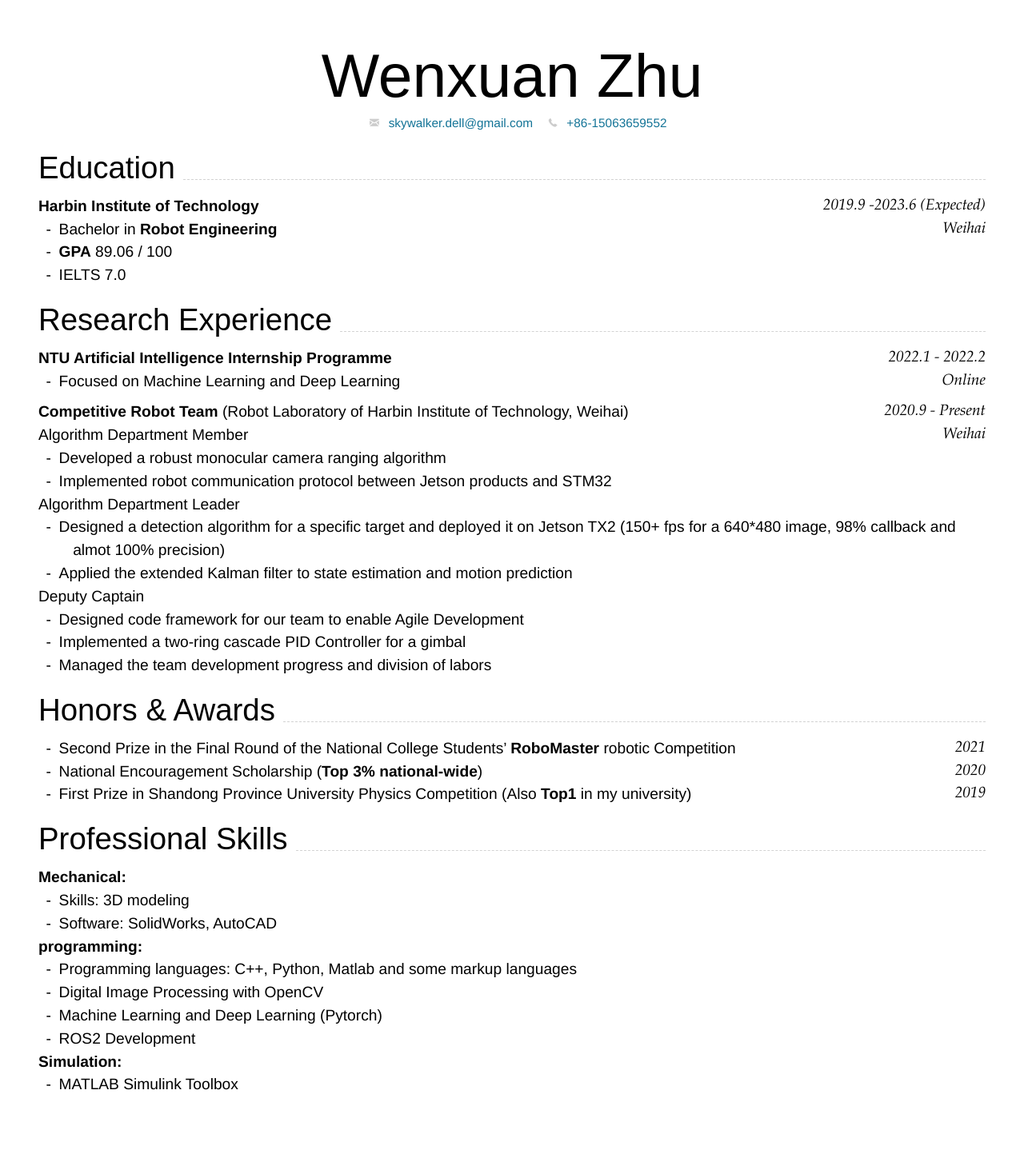
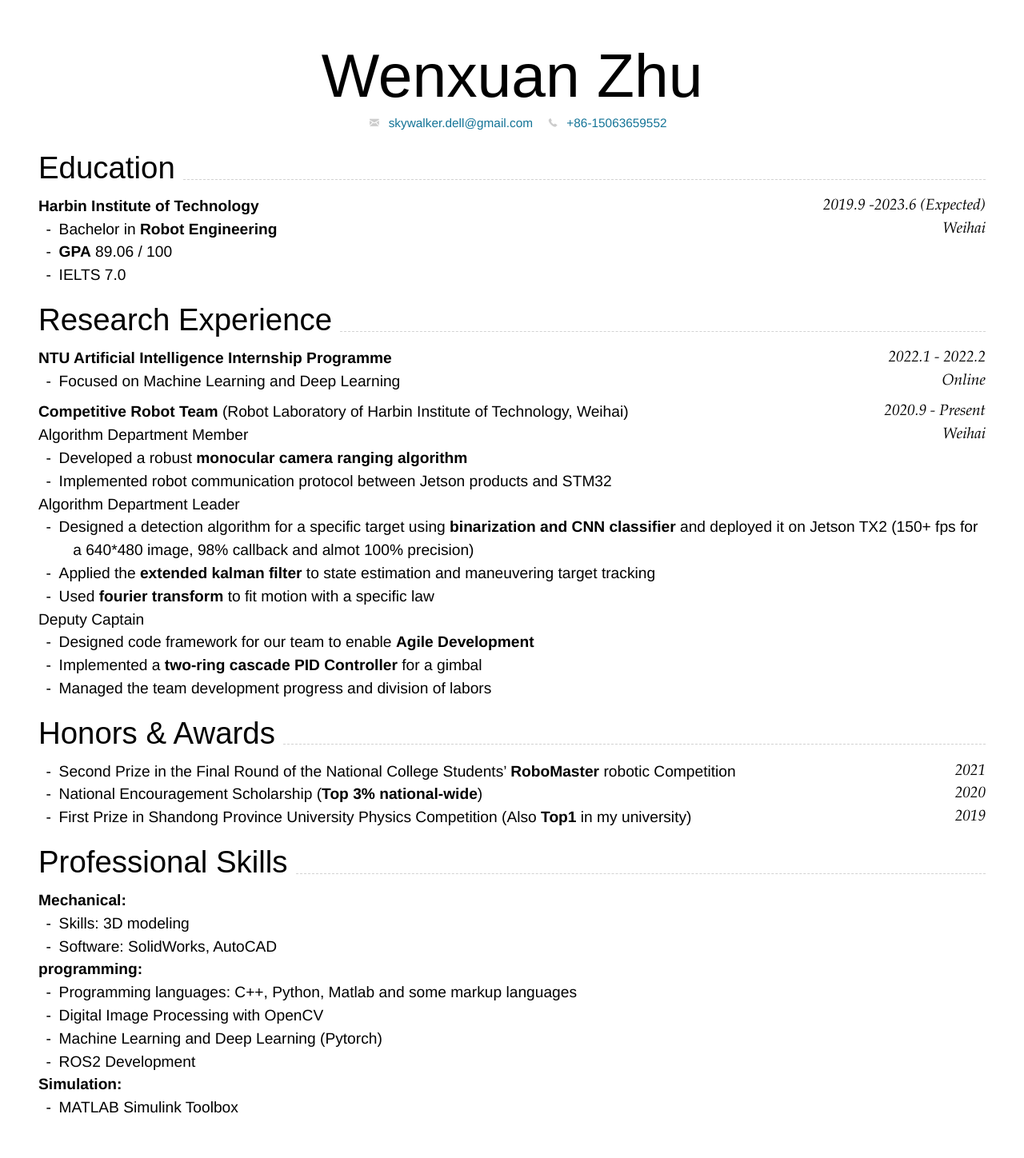
Before and after one commit to skywalker-dell/CV, a Jekyll site: the page built from index.md, in a window 1280 px wide. Shown: the whole page at 80% size. Built offline with Jekyll 4.4.1, drawn with Linux system fonts in a browser that asks for light colours; nearby versions of some CDN libraries; before the commit the page ends 1419 px from its top, so only the background shows below that.

Commit message:
add info

```diff
--- a/index.md
+++ b/index.md
@@ -56,18 +56,19 @@ Weihai
 
 Algorithm Department Member<br>
 
-- Developed a robust monocular camera ranging algorithm
+- Developed a robust **monocular camera ranging algorithm**
 - Implemented robot communication protocol between Jetson products and STM32
 
 Algorithm Department Leader<br>
 
-- Designed a detection algorithm for a specific target and deployed it on Jetson TX2 (150+ fps for a 640*480 image, 98% callback and almot 100% precision)
-- Applied the extended Kalman filter to state estimation and motion prediction
+- Designed a detection algorithm for a specific target using **binarization and CNN classifier** and deployed it on Jetson TX2 (150+ fps for a 640*480 image, 98% callback and almot 100% precision)
+- Applied the **extended kalman filter** to state estimation and maneuvering target tracking
+- Used **fourier transform** to fit motion with a specific law
 
 Deputy Captain<br>
 
-- Designed code framework for our team to enable Agile Development
-- Implemented a two-ring cascade PID Controller for a gimbal
+- Designed code framework for our team to enable **Agile Development**
+- Implemented a **two-ring cascade PID Controller** for a gimbal
 - Managed the team development progress and division of labors
 <!-- - Opened training courses for college freshmen -->
 
@@ -78,7 +79,7 @@ Deputy Captain<br>
 ## Honors & Awards
 
 <!-- - Second Prize in the Final Round of the National College Students’ RoboMaster robotic Competition `2021`<br>(**The largest and most influential robot competition in China**)  -->
-- Second Prize in the Final Round of the National College Students’ **RoboMaster** robotic Competition `2021`<br>
+- Second Prize in the Final Round of the National College Students' **RoboMaster** robotic Competition `2021`<br>
 
 <!-- - First Prize in the Northern Contest Zone of the National College Students’ RoboMaster robotic Competition `2021` <br> -->
 - National Encouragement Scholarship (**Top 3% national-wide**) `2020` <br>
```
